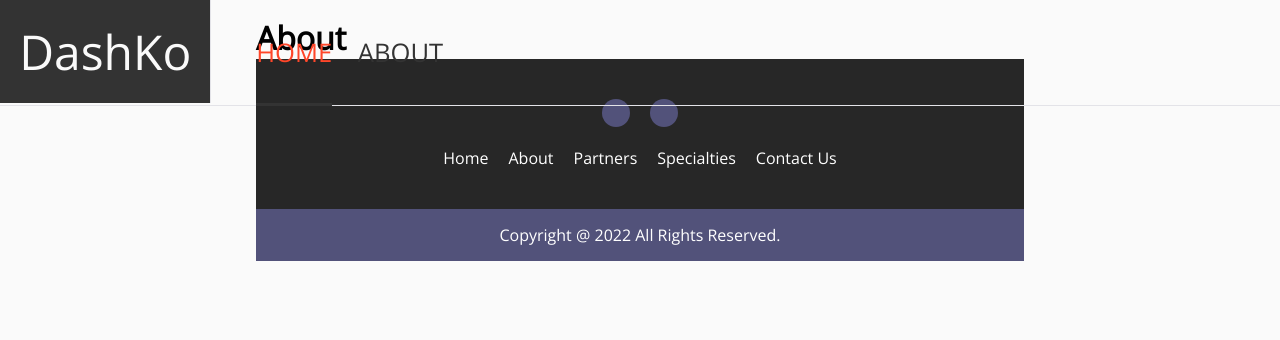
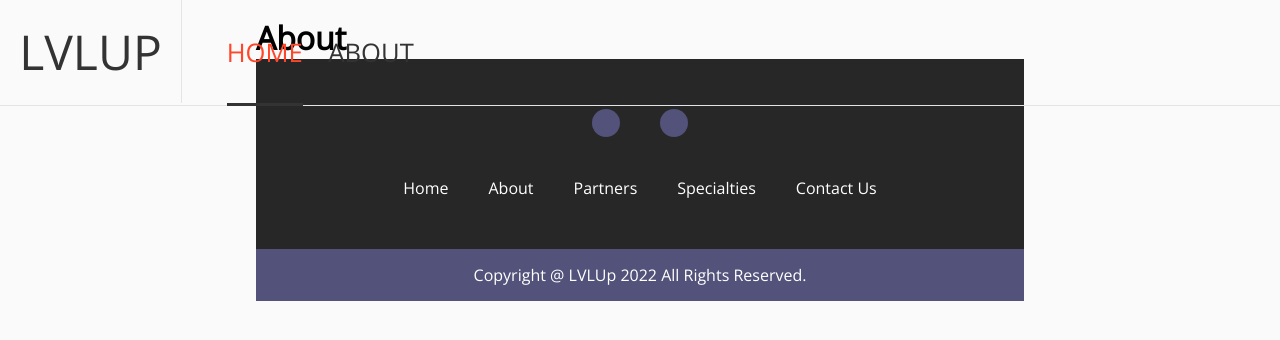
Before and after one commit to OstynSy/blog, a React (Create React App) app in the folder website/: page /about in a window 1280 px wide. Shown: the top 340 px of the page. Built offline with nearby package versions, Linux system fonts and the light colour scheme.

Commit message:
added backend

```diff
--- a/website/package.json
+++ b/website/package.json
@@ -6,6 +6,8 @@
     "@testing-library/jest-dom": "^5.16.5",
     "@testing-library/react": "^13.4.0",
     "@testing-library/user-event": "^13.5.0",
+    "express": "^4.18.2",
+    "morgan": "^1.10.0",
     "mysql": "^2.18.1",
     "react": "^18.2.0",
     "react-dom": "^18.2.0",
@@ -14,7 +16,7 @@
     "web-vitals": "^2.1.4"
   },
   "scripts": {
-    "start": "react-scripts start",
+    "start": "react-scripts start && node ./src/Server.js",
     "build": "react-scripts build",
     "test": "react-scripts test",
     "eject": "react-scripts eject"
--- a/website/src/Footer.js
+++ b/website/src/Footer.js
@@ -1,4 +1,7 @@
+import {CustomLink} from './Links.js'
 import './css/Footer.css';
+
+// change href to links
 
 export default function Footer() {
 	return (
@@ -7,35 +10,35 @@ export default function Footer() {
 		<footer>
 			<ul class='icons'>
 				<li>
-					<a href='#'>
+					<CustomLink to=''>
 						<ion-icon name='logo-facebook'></ion-icon>
-					</a>
+					</CustomLink>
 				</li>
 				<li>
-					<a href='#'>
+					<CustomLink to=''>
 						<ion-icon name='logo-instagram'></ion-icon>
-					</a>
+					</CustomLink>
 				</li>
 			</ul>
 			<ul class='menu'>
 				<li>
-					<a href='#'>Home</a>
+					<CustomLink to=''>Home</CustomLink>
 				</li>
 				<li>
-					<a href='#'>About</a>
+					<CustomLink to=''>About</CustomLink>
 				</li>
 				<li>
-					<a href='#'>Partners</a>
+					<CustomLink to=''>Partners</CustomLink>
 				</li>
 				<li>
-					<a href='#'>Specialties</a>
+					<CustomLink to=''>Specialties</CustomLink>
 				</li>
 				<li>
-					<a href='#'>Contact Us</a>
+					<CustomLink to=''>Contact Us</CustomLink>
 				</li>
 			</ul>
 			<div class='footer-copyright'>
-				<p>Copyright @ 2022 All Rights Reserved.</p>
+				<p>Copyright @ LVLUp 2022 All Rights Reserved.</p>
 			</div>
 		</footer>
 	);
--- /dev/null
+++ b/website/src/Links.js
@@ -0,0 +1,14 @@
+import {Link, useMatch, useResolvedPath } from "react-router-dom"
+
+export function CustomLink({ to, children, ...props }) {
+    const resolvedPath = useResolvedPath(to)
+    const isActive = useMatch({ path: resolvedPath.pathname, end: true })
+
+    return (
+      <li className={isActive ? "active" : ""}>
+        <Link to={to} {...props}>
+          {children}
+        </Link>
+      </li>
+    )
+  }
--- a/website/src/Navbar.js
+++ b/website/src/Navbar.js
@@ -1,10 +1,11 @@
-import { Link, useMatch, useResolvedPath } from "react-router-dom"
+import {CustomLink} from './Links.js'
+import {Link} from 'react-router-dom'
 import './css/Navbar.css'
 
 export default function Navbar() {
   return (
     <header>
-      <Link id="logo" href="#">DashKo</Link>
+      <Link id="logo" href="#">LVLUP</Link>
       <nav>
         <ul>
           <li><CustomLink to="/" id="current">Home</CustomLink></li>
@@ -15,16 +16,3 @@ export default function Navbar() {
 
   )
 }
-
-function CustomLink({ to, children, ...props }) {
-  const resolvedPath = useResolvedPath(to)
-  const isActive = useMatch({ path: resolvedPath.pathname, end: true })
-
-  return (
-    <li className={isActive ? "active" : ""}>
-      <Link to={to} {...props}>
-        {children}
-      </Link>
-    </li>
-  )
-}
```
Also changed, not shown: website/src/Server.js (added, +38 -0 lines), website/src/database.js (deleted, +0 -12 lines), 1 other file (tests, documents, lock files or other folders).
